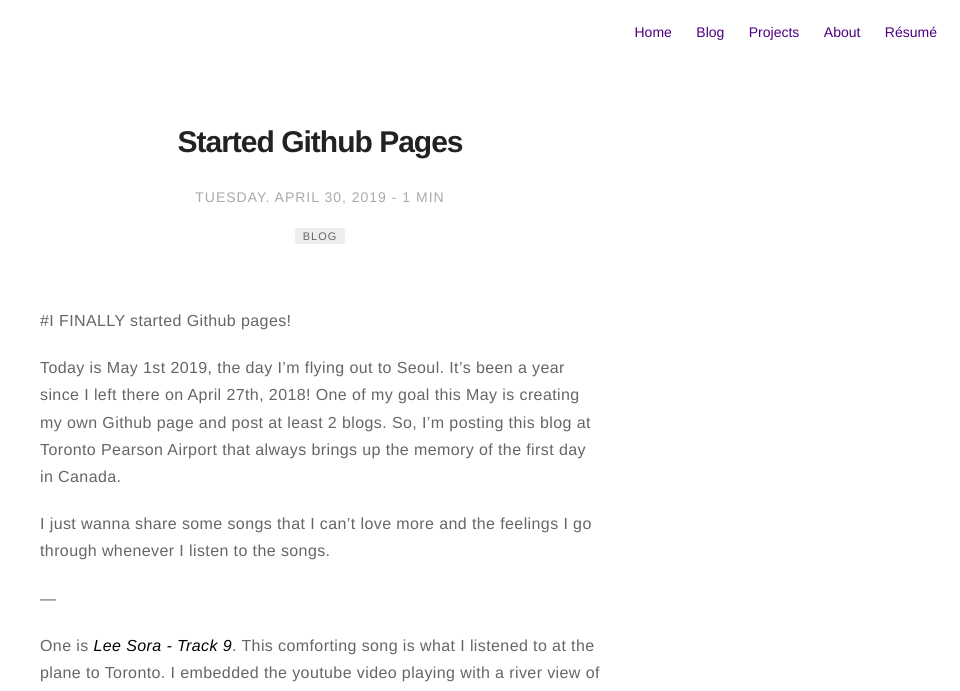
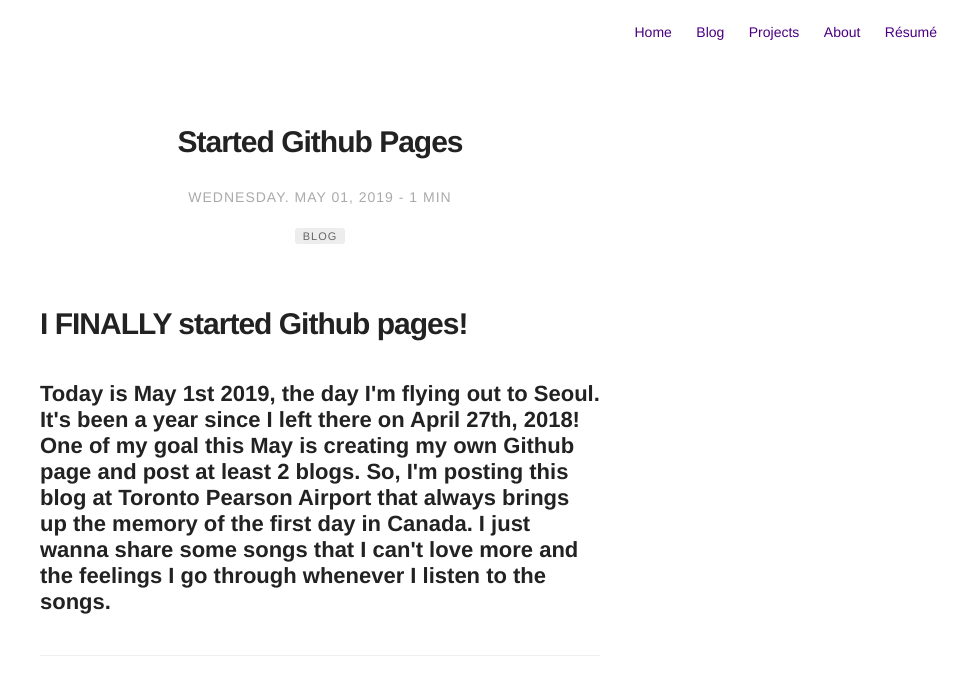
Before and after one commit to hailey99/hailey99.github.io, a Jekyll site: the page built from _posts/2019-04-30-1.markdown, in a window 1280 px wide and 1400 px high. Shown: the top 691 px of the window, without its empty margins (320-1280 px from the left). Built offline with Jekyll 4.4.1, drawn with Linux system fonts in a browser that asks for light colours; comment, search, counter and statistics services are not loaded; some of the changed text lies outside the part shown.

Commit message:
no message

```diff
--- a/_posts/2019-04-30-1.markdown
+++ b/_posts/2019-04-30-1.markdown
@@ -1,7 +1,7 @@
 ---
 title: "Started Github Pages"
 layout: post
-date: 2019-04-30 01:48
+date: 2019-05-01 01:48
 image: /assets/images/markdown.jpg
 headerImage: false
 tag:
@@ -11,28 +11,40 @@ author: Hailey Haeun Park
 description: I FINALLY started Github pages!
 ---
 
-#I FINALLY started Github pages!
-
+<h1> I FINALLY started Github pages! </h1>
+<h2>
 Today is May 1st 2019, the day I'm flying out to Seoul. It's been a year since I left there on April 27th, 2018!
 One of my goal this May is creating my own Github page and post at least 2 blogs.
 So, I'm posting this blog at Toronto Pearson Airport that always brings up the memory of the first day in Canada.
 
+
 I just wanna share some songs that I can't love more and the feelings I go through whenever I listen to the songs.
 
-—
 
+<hr>
+<blockquote>  <center>
 One is **_Lee Sora - Track 9_**. This comforting song is what I listened to at the plane to Toronto. I embedded the youtube video playing with a river view of Seoul I can't wait to see it.
 
-<iframe width="560" height="315" src="https://www.youtube.com/embed/5LzfjF1ESIc" frameborder="0" allow="accelerometer; autoplay; encrypted-media; gyroscope; picture-in-picture" allowfullscreen></iframe>
+<iframe width="560" height="315" src="https://www.youtube.com/embed/5LzfjF1ESIc" frameborder="0" allow="accelerometer; autoplay; encrypted-media; gyroscope; picture-in-picture" allowfullscreen></iframe>  </center>
+</blockquote>
 
 
--
 
+<hr>
+<blockquote> <center>
 The other one is **_Safeplanet - คำตอบ_**, the song I'm gonna listen to in the air heading to Seoul. I've known this band only for 3 weeks but I'm sure I'll stan it for a long time cuz this band let me know the coolness of Thai indie band. It's a shame I can't understand Thai tho.
 
 
 
-<iframe width="560" height="315" src="https://www.youtube.com/embed/P2y-C4sQfCc" frameborder="0" allow="accelerometer; autoplay; encrypted-media; gyroscope; picture-in-picture" allowfullscreen></iframe>
+<iframe width="560" height="315" src="https://www.youtube.com/embed/P2y-C4sQfCc" frameborder="0" allow="accelerometer; autoplay; encrypted-media; gyroscope; picture-in-picture" allowfullscreen></iframe> </center>
+</blockquote>
 
 
-Anyway, I hope you all like my new Github page and this bops. See you in Korea!
+
+Anyway, I hope you all have the greatest Summer and like my new Github page and this bops.
+
+See you in Korea!
+
+
+
+</h2>
```
